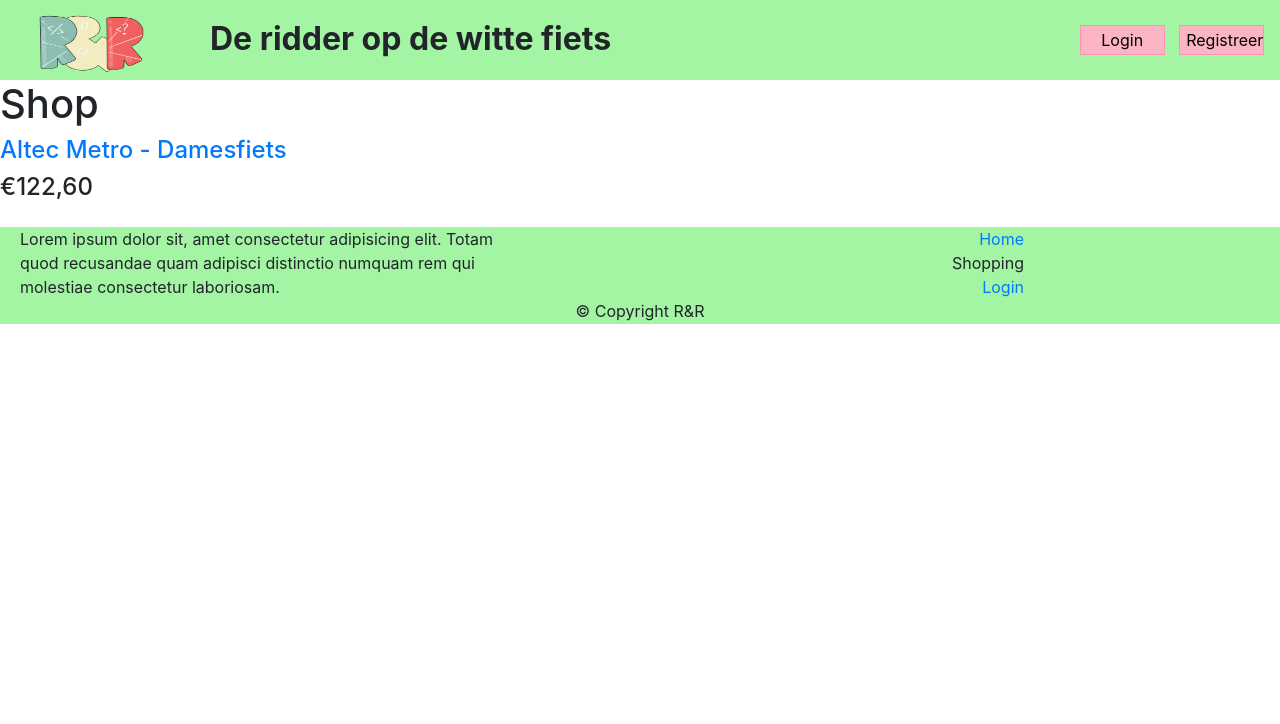
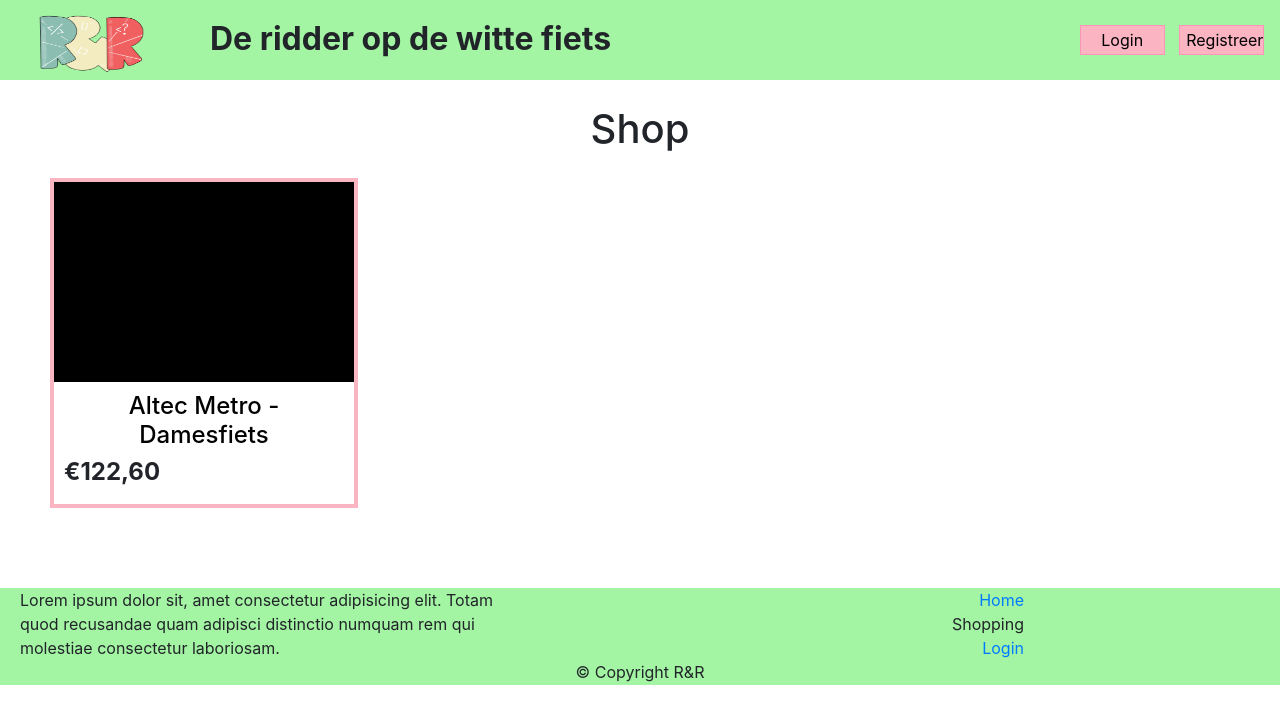
Before and after one commit to rianneFA/workshopFietsenwinkel, a PHP site: page /shop.php in a window 1280 px wide. Shown: the top 724 px of the page. Run offline with PHP 8.4, Linux system fonts and the light colour scheme.

Commit message:
finish shop page

```diff
--- a/styleFietsenwinkelPages.css
+++ b/styleFietsenwinkelPages.css
@@ -219,3 +219,45 @@ button:hover {
     display: flex;
     justify-content: center;
 }
+
+/* Shop page */
+.h1Shop {
+    text-align: center;
+}
+.shopOverview, .shoppage {
+    margin: 25px;
+    margin-bottom: 80px;
+}
+.cardFiets {
+    border: 4px solid #fbb4c1;
+    width: 308px;
+}
+
+.imgFiets {
+    background-color: black;
+    width: 300px;
+    height: 200px;
+}
+
+.prijsFiets {
+    font-weight: bold;
+    margin-right: 10px;
+}
+
+.merkTypeFiets {
+    text-align: center;
+}
+
+.textFiets {
+    padding: 10px;
+}
+
+.cardFietsA {
+    color: black;
+}
+
+.cardFietsA:hover {
+    color:#a3f4a3;
+    text-decoration: underline;
+    cursor: pointer;
+}
```
